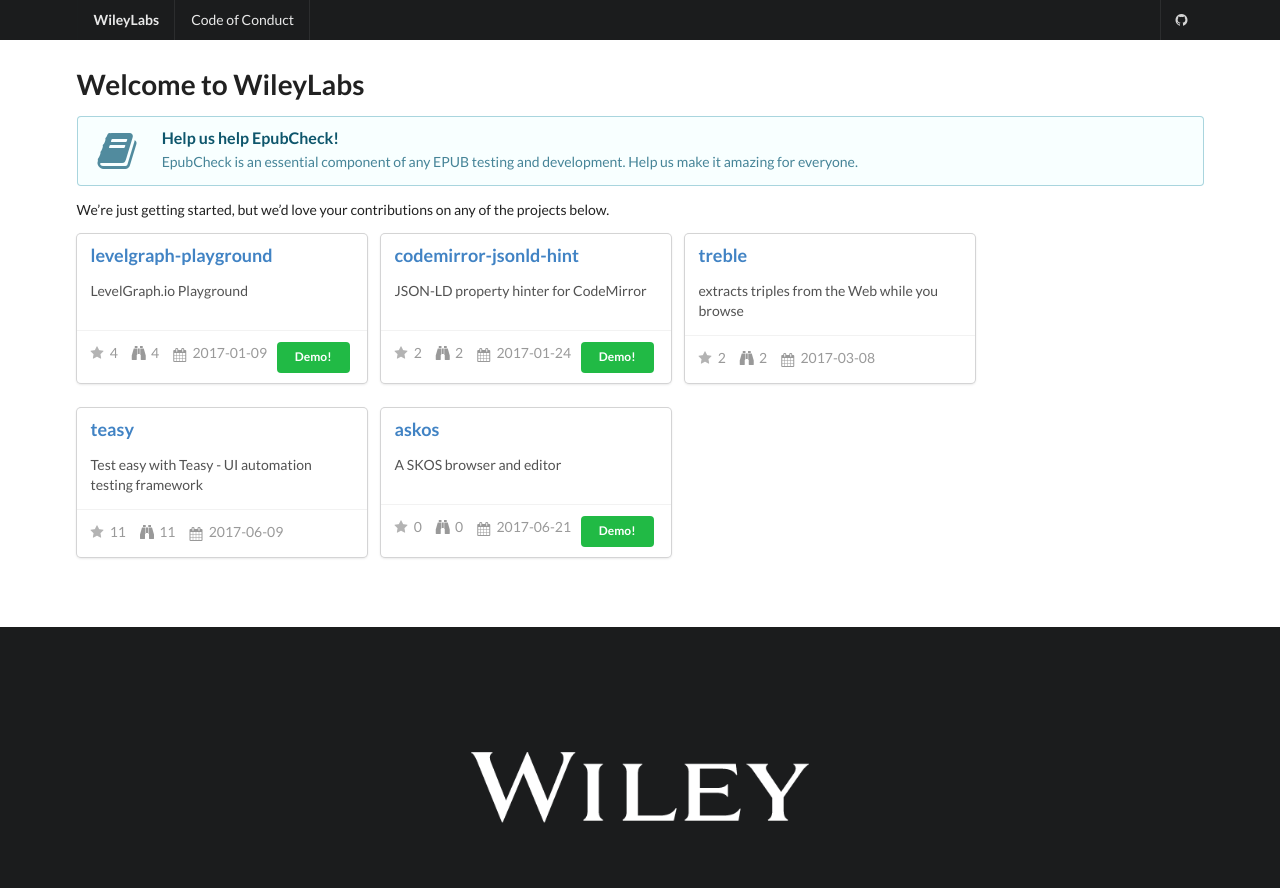
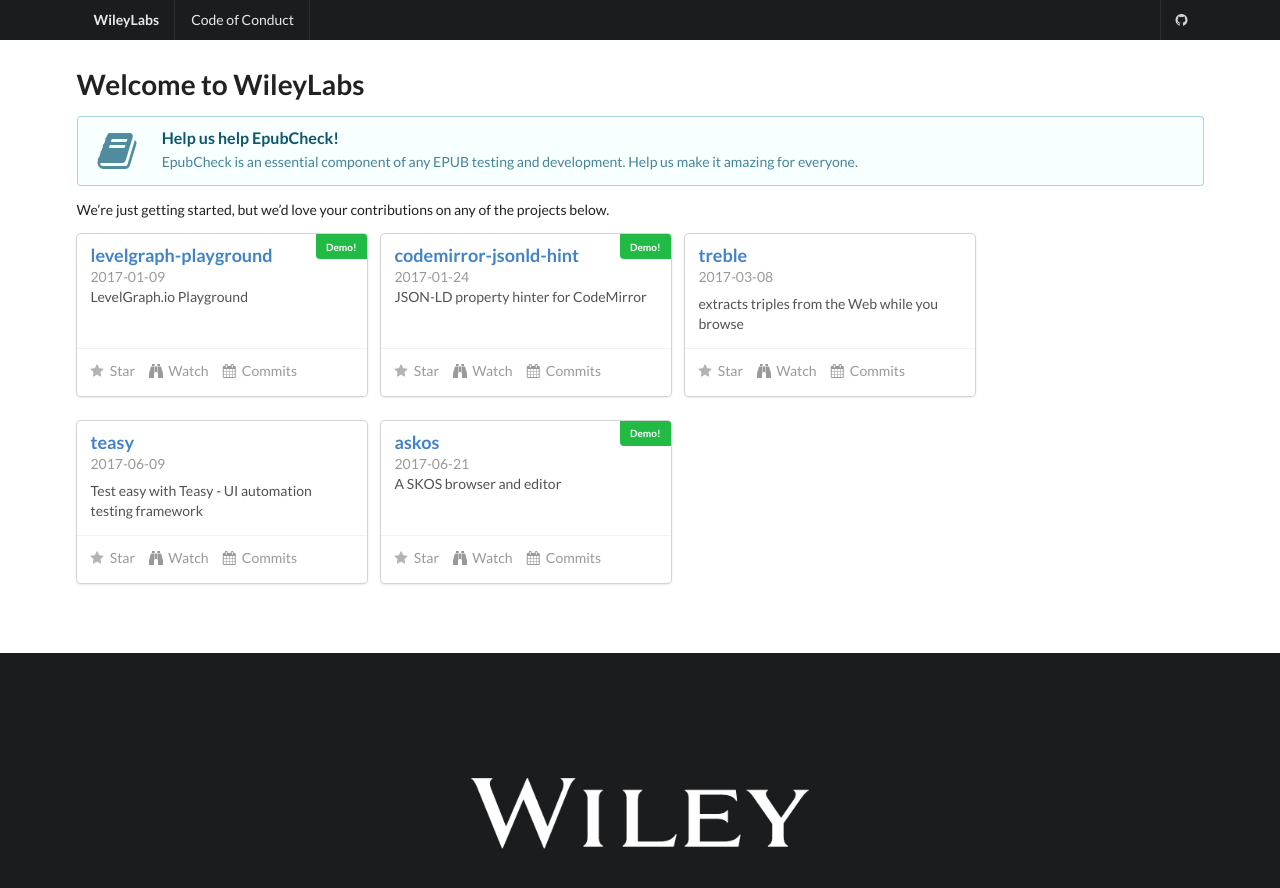
Before and after one commit to WileyLabs/wileylabs.github.io, a Jekyll site: the page built from index.md, in a window 1280 px wide and 900 px high. Shown: the top 888 px of the window. Built offline with Jekyll 4.4.1, drawn with Linux system fonts in a browser that asks for light colours.

Commit message:
Tweak cards to avoid stale stats

```diff
--- a/_includes/project-cards.html
+++ b/_includes/project-cards.html
@@ -2,31 +2,31 @@
 {% for project in projects %}
   <div class="card" resource="{{ project.html_url }}" typeof="schema:SoftwareSourceCode">
     <div class="content">
-      <h3 class="header">
+      <div class="header">
         <a href="{{ project.html_url }}" property="schema:codeRepository">
           <span property="schema:name">{{ project.name }}</span>
         </a>
-      </h3>
+      </div>
+      <div class="meta">
+        <time property="schema:dateCreated">{{ project.created_at | date: "%Y-%m-%d" }}</time>
+      </div>
+      {% if project.homepage and project.homepage != '' %}
+      <a class="ui tiny top right attached green label" href="{{ project.homepage }}">Demo!</a>
+      {% endif %}
       <div class="description" property="schema:description">{{ project.description }}</div>
     </div>
     <div class="extra content">
       <div class="ui horizontal list">
         <a class="item" href="{{ project.html_url }}/stargazers">
-          <i class="star icon"></i> {{ project.stargazers_count }}
+          <i class="star icon"></i> Star
         </a>
         <a class="item" href="{{ project.html_url }}/watchers">
-          <i class="find icon"></i> {{ project.watchers_count }}
+          <i class="find icon"></i> Watch
         </a>
-        <a class="item" href="{{ project.html_url }}/commits" title="start date">
-          <i class="calendar icon"></i>
-          <time property="schema:dateCreated">{{ project.created_at | date: "%Y-%m-%d" }}</time>
+        <a class="item" href="{{ project.html_url }}/commits">
+          <i class="calendar icon"></i> Commits
         </a>
       </div>
-      {% if project.homepage and project.homepage != '' %}
-      <div class="right floated">
-        <a class="ui tiny positive button" href="{{ project.homepage }}">Demo!</a>
-      </div>
-      {% endif %}
     </div>
   </div>
 {% endfor %}
```
